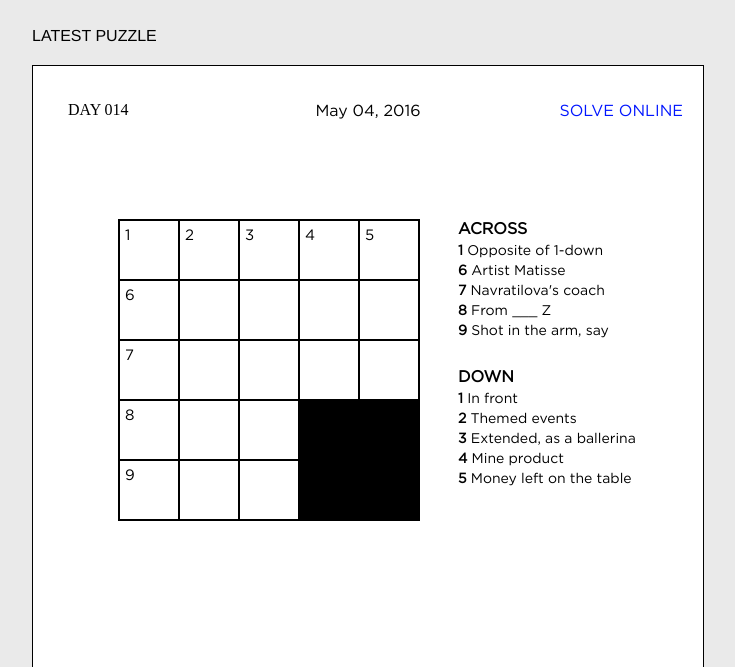
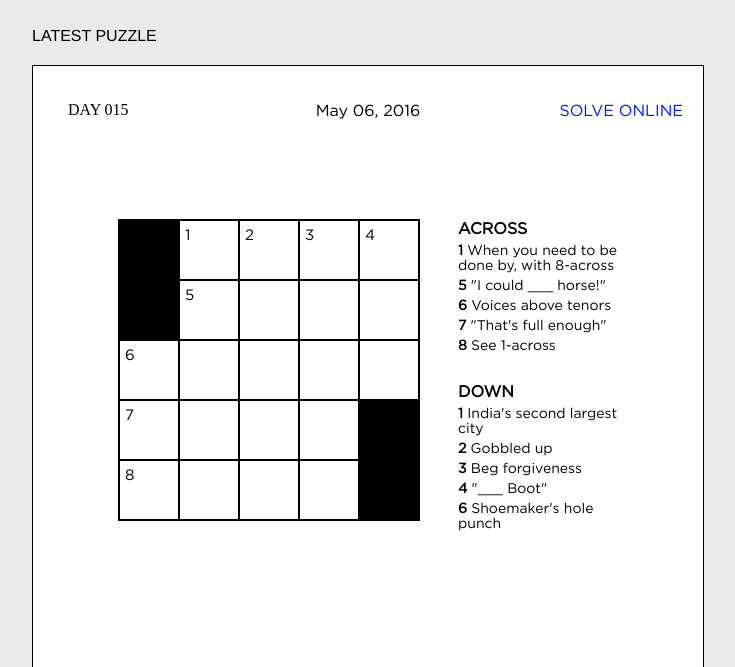
Before and after one commit to eliotfowler/100days, a plain HTML site: page index.html in a window 1280 px wide. Shown: the part 133-800 px from the top of the page, without its empty margins (272-1007 px from the left). Drawn offline with Linux system fonts and the light colour scheme; a web font is replaced by a local one.

Commit message:
Add day 015

```diff
--- a/index.html
+++ b/index.html
@@ -24,22 +24,22 @@
       <p class="section-header">LATEST PUZZLE</p>
       <p class="day-note"></p>
       <div class="day">
-        <span class="day-label">DAY 014</span>
+        <span class="day-label">DAY 015</span>
         <div class="date-container">
-          <span class="date-label">May 04, 2016</span>
+          <span class="date-label">May 06, 2016</span>
         </div>
 
         <div class="puzzle-wrapper">
           <!-- first row -->
-          <div class="empty numbered"></div>
+          <div class="filled"></div>
           <div class="empty numbered"></div>
           <div class="empty numbered"></div>
           <div class="empty numbered"></div>
           <div class="empty numbered"></div>
 
           <!-- second row -->
-          <div class="empty numbered"></div>
-          <div class="empty"></div>
+          <div class="filled"></div>
+          <div class="empty numbered"></div>
           <div class="empty"></div>
           <div class="empty"></div>
           <div class="empty"></div>
@@ -55,14 +55,14 @@
           <div class="empty numbered"></div>
           <div class="empty"></div>
           <div class="empty"></div>
-          <div class="filled"></div>
+          <div class="empty"></div>
           <div class="filled"></div>
 
           <!-- fifth row -->
           <div class="empty numbered"></div>
           <div class="empty"></div>
           <div class="empty"></div>
-          <div class="filled"></div>
+          <div class="empty"></div>
           <div class="filled"></div>
         </div>
 
@@ -70,23 +70,23 @@
           <span class="direction-label">ACROSS</span>
           <div class="clue">
             <span class="clue-number">1</span>
-            <span class="clue-name">Opposite of 1-down</span>
-          </div>
-          <div class="clue">
-            <span class="clue-number">6</span>
-            <span class="clue-name">Artist Matisse</span>
+            <span class="clue-name">When you need to be done by, with 8-across</span>
+          </div>
+          <div class="clue">
+            <span class="clue-number">5</span>
+            <span class="clue-name">"I could ___ horse!"</span>
+          </div>
+          <div class="clue">
+            <span class="clue-number">6</span>
+            <span class="clue-name">Voices above tenors</span>
           </div>
           <div class="clue">
             <span class="clue-number">7</span>
-            <span class="clue-name">Navratilova's coach</span>
+            <span class="clue-name">"That's full enough"</span>
           </div>
           <div class="clue">
             <span class="clue-number">8</span>
-            <span class="clue-name">From ___ Z</span>
-          </div>
-          <div class="clue">
-            <span class="clue-number">9</span>
-            <span class="clue-name">Shot in the arm, say</span>
+            <span class="clue-name">See 1-across</span>
           </div>
         </div>
 
@@ -94,27 +94,27 @@
           <span class="direction-label">DOWN</span>
           <div class="clue">
             <span class="clue-number">1</span>
-            <span class="clue-name">In front</span>
+            <span class="clue-name">India's second largest city</span>
           </div>
           <div class="clue">
             <span class="clue-number">2</span>
-            <span class="clue-name">Themed events</span>
+            <span class="clue-name">Gobbled up</span>
           </div>
           <div class="clue">
             <span class="clue-number">3</span>
-            <span class="clue-name">Extended, as a ballerina</span>
-          </div>
-          <div class="clue">
-            <span class="clue-number">4</span>
-            <span class="clue-name">Mine product</span>
-          </div>
-          <div class="clue">
-            <span class="clue-number">5</span>
-            <span class="clue-name">Money left on the table</span>
-          </div>
-        </div>
-
-        <a class="solve-online footer-link" href="http://www.cmfcapp.com/puzzles/solve.php?objectId=QjFzhBSFV1">SOLVE ONLINE</a>
+            <span class="clue-name">Beg forgiveness</span>
+          </div>
+          <div class="clue">
+            <span class="clue-number">4</span>
+            <span class="clue-name">"___ Boot"</span>
+          </div>
+          <div class="clue">
+            <span class="clue-number">6</span>
+            <span class="clue-name">Shoemaker's hole punch</span>
+          </div>
+        </div>
+
+        <a class="solve-online footer-link" href="http://www.cmfcapp.com/puzzles/solve.php?objectId=NklAKUzepF">SOLVE ONLINE</a>
       </div>
     </div>
 
```
